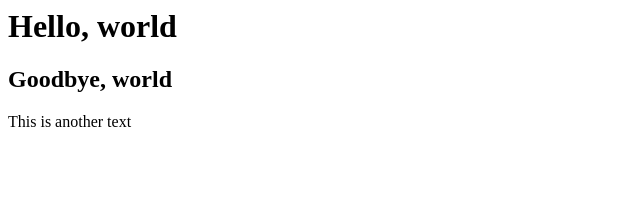
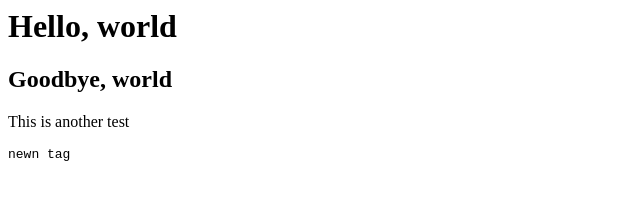
Before and after one commit to vicamo69/webdefun, a plain HTML site: page index.html in a window 1280 px wide. Shown: the full height of the page, 0-640 px from the left. Drawn offline with Linux system fonts and the light colour scheme.

Commit message:
pre
pre tag

```diff
--- a/index.html
+++ b/index.html
@@ -1,3 +1,4 @@
 <h1>Hello, world</h1>
 <h2>Goodbye, world</h2>
-<p>This is another text</p>
+<p>This is another test</p>
+<pre>newn tag</pre>
```
